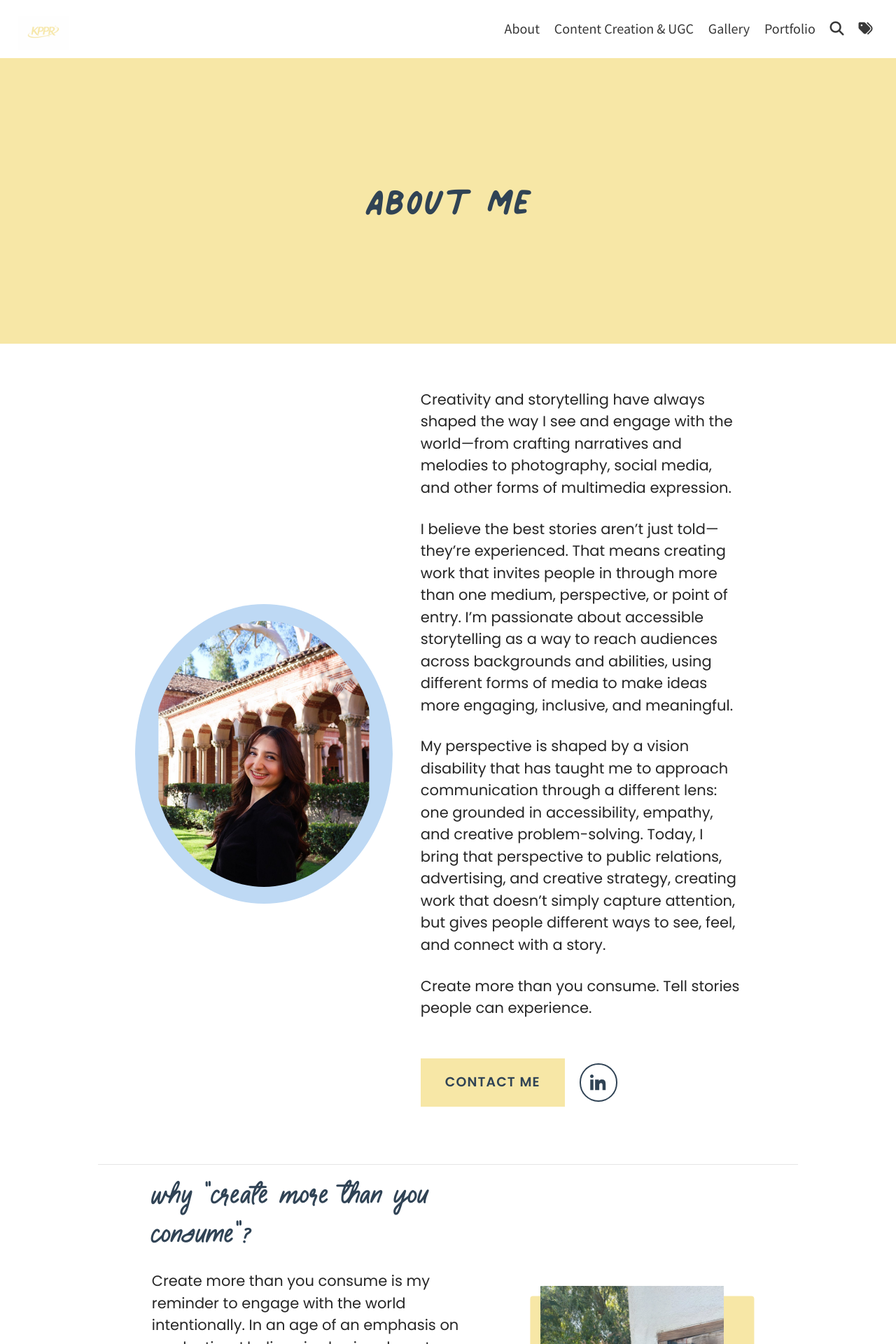
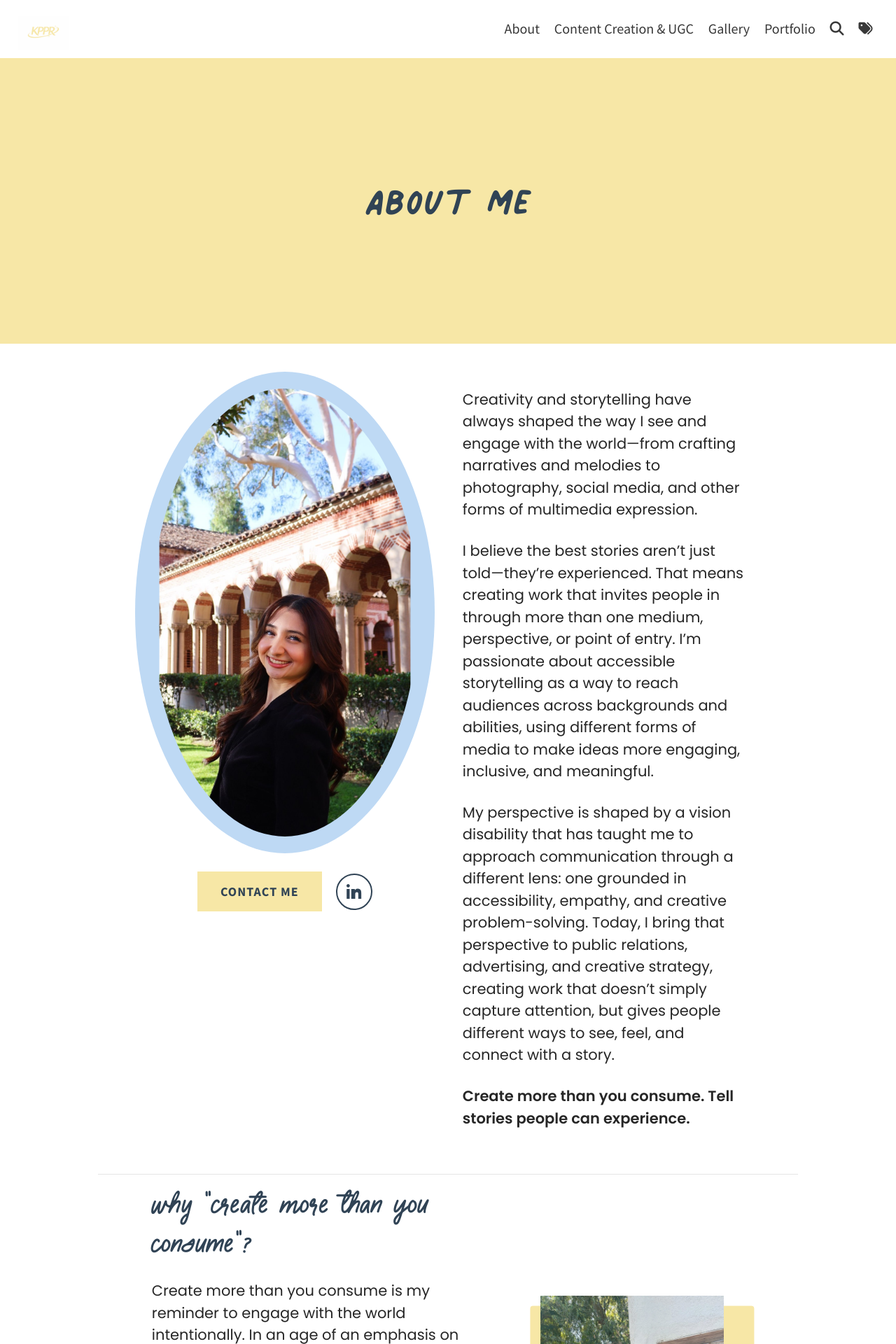
Before and after one commit to kipalacios/kipalacios.github.io, a Jekyll site: the page built from pages/about.md, in a window 1280 px wide. Shown: the top 1920 px of the page at 70% size. Built offline with Jekyll 4.4.1, drawn with Linux system fonts in a browser that asks for light colours; a script that is not in the unit is left out.

Commit message:
Rebalance About page hero: bigger headshot, actions moved under photo

```diff
--- a/_layouts/about.liquid
+++ b/_layouts/about.liquid
@@ -5,13 +5,12 @@ layout: default
     <h1 class="call-out_title">About Me</h1>
 </div>
 <article class="about-hero">
-    <div class="about-hero__photo-wrap">
-        <div class="about-hero__photo-clip">
-            <img class="about-hero__photo" src="{{ page.photo | relative_url }}" alt="{{ page.photo_alt | default: page.title }}" loading="lazy">
+    <div class="about-hero__photo-col">
+        <div class="about-hero__photo-wrap">
+            <div class="about-hero__photo-clip">
+                <img class="about-hero__photo" src="{{ page.photo | relative_url }}" alt="{{ page.photo_alt | default: page.title }}" loading="lazy">
+            </div>
         </div>
-    </div>
-    <div class="about-hero__text">
-        {{ content }}
         <div class="about-hero__actions">
             <a class="button about-hero__cta" href="mailto:klarissaipalacios@gmail.com">Contact Me</a>
             {% if page.linkedin %}
@@ -20,6 +19,9 @@ layout: default
             </a>
             {% endif %}
         </div>
+    </div>
+    <div class="about-hero__text">
+        {{ content }}
     </div>
 </article>
 
--- a/_sass/_custom.scss
+++ b/_sass/_custom.scss
@@ -458,14 +458,30 @@ a.button.creator-bio__collab-cta {
   margin: 0 auto;
   padding: 4rem $padding-medium;
   display: flex;
-  align-items: center;
+  /* Top-aligned instead of centered, and the photo below is sized taller
+     (closer to the height of the bio copy) so the two columns read as one
+     balanced block instead of a small photo floating in a sea of
+     whitespace next to a much taller paragraph of text. */
+  align-items: flex-start;
   gap: 4rem;
+
+  /* Photo + actions live in their own column now (instead of the CTA
+     trailing the bio copy) so the leftover space under the shorter photo
+     does something useful, rather than the two columns just visually
+     stopping at very different heights. */
+  &__photo-col {
+    flex: 0 0 auto;
+    display: flex;
+    flex-direction: column;
+    align-items: center;
+    gap: 2rem;
+  }
 
   &__photo-wrap {
     flex: 0 0 auto;
     position: relative;
-    width: 320px;
-    height: 380px;
+    width: 380px;
+    height: 640px;
   }
 
   &__photo-wrap::before {
@@ -520,7 +536,6 @@ a.button.creator-bio__collab-cta {
     display: flex;
     align-items: center;
     gap: 1em;
-    margin-top: 1.8em;
   }
 
   @media screen and (max-width: $break) {
```
